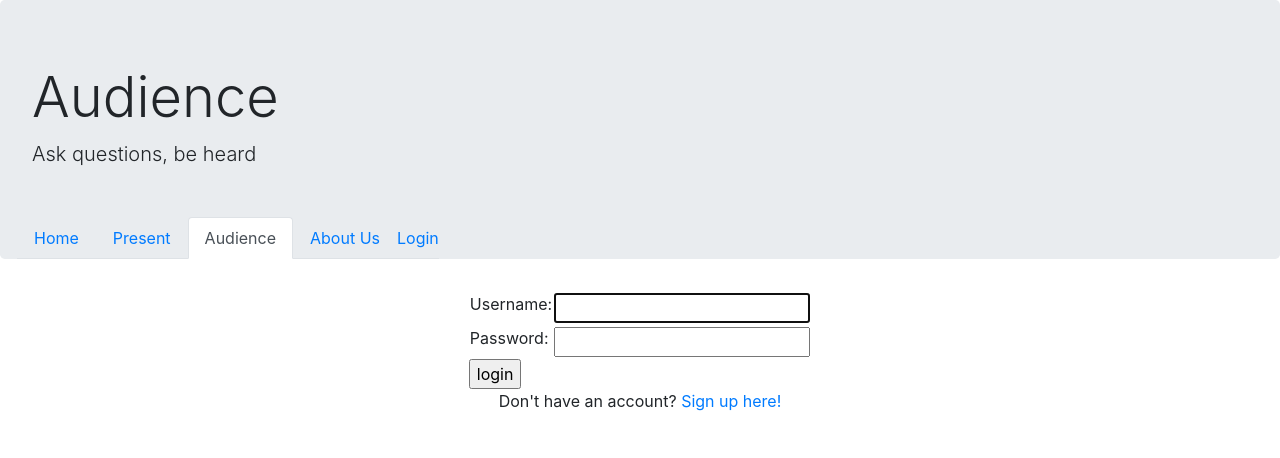
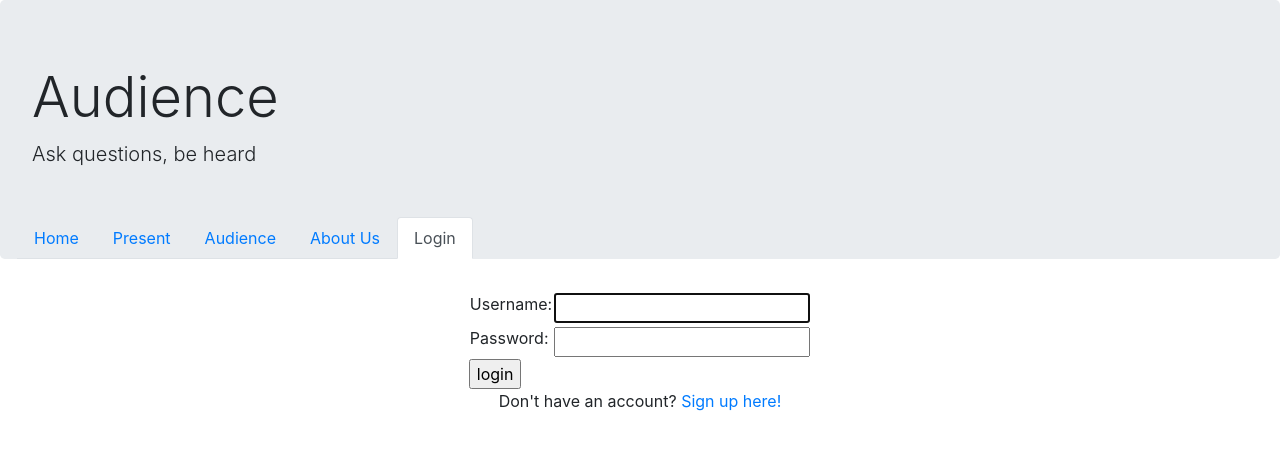
Before and after one commit to jogden4195/BackRow, a Django app: page /accounts/login/ in a window 1280 px wide. Shown: the top 458 px of the page. Run offline with Django 3.2, Linux system fonts and the light colour scheme; some libraries are stand-ins or nearby versions.

Commit message:
Fixed navbar

```diff
--- a/project/src/landing/templates/registration/login.html
+++ b/project/src/landing/templates/registration/login.html
@@ -27,7 +27,7 @@
           <a class="nav-link" href="/picker/">Present</a>
         </li>
         <li class="nav-item">
-          <a class="nav-link active" href="/#">Audience</a>
+          <a class="nav-link" href="/audience">Audience</a>
         </li>
         <li class="nav-item">
           <a class="nav-link" href="/about">About Us</a>
@@ -36,9 +36,9 @@
       <ul class="nav nav-tabs form-inline my-2 my-lg-0">
         <li class="nav-item">
           {% if user.is_authenticated %}
-            <a class="nav-link" href="{% url 'logout'%}?next={{request.path}}">Logout</a>
+          <a class="nav-link active" href="{% url 'logout'%}?next={{request.path}}">Logout</a>
           {% else %}
-            <a href="{% url 'login'%}?next={{request.path}}">Login</a></li>
+          <a class="nav-link active" href="{% url 'login'%}?next={{request.path}}">Login</a></li>
         {% endif %}
         </li>
       </ul>
```
Lines whose indentation alone changed are shown as unchanged.
